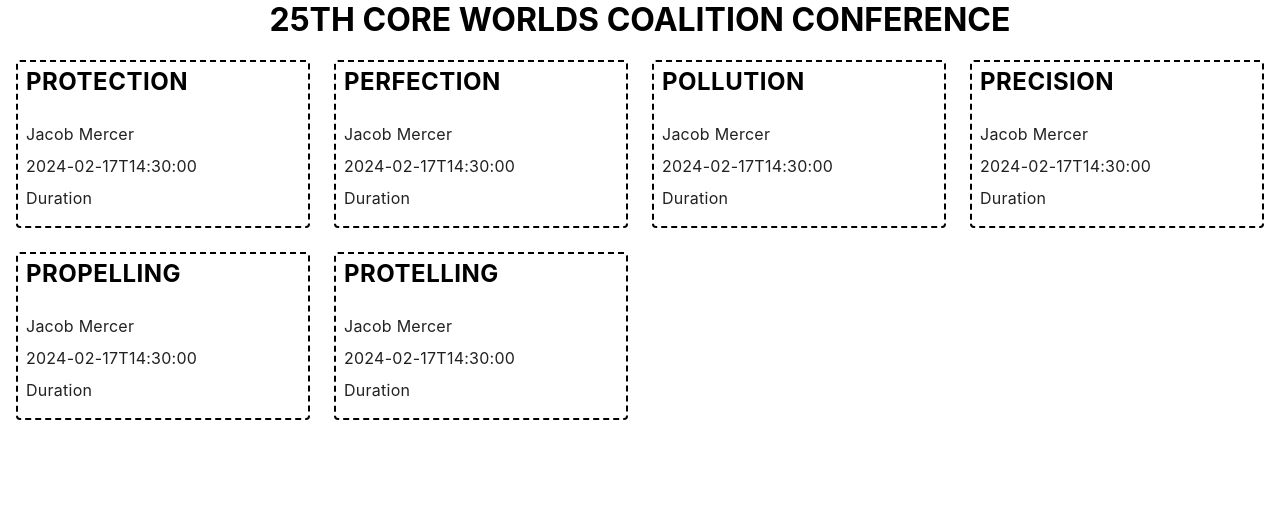
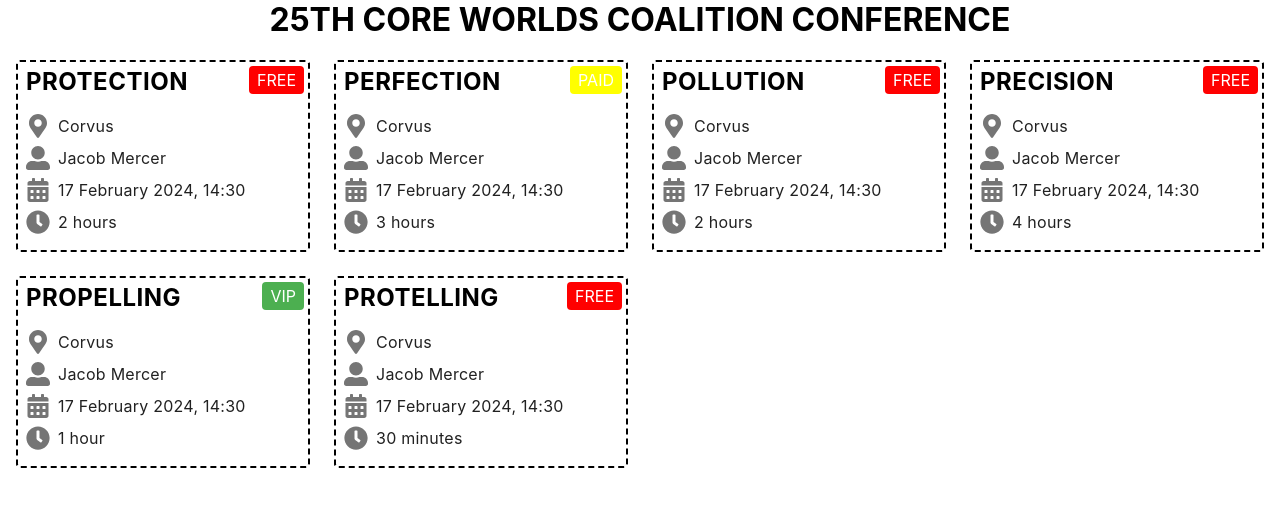
Before and after one commit to Allovallo/react-act-2.1, a React (Create React App) app: page / in a window 1280 px wide. Shown: the top 506 px of the page. Built offline with nearby package versions, Linux system fonts and the light colour scheme.

Commit message:
files updated

```diff
--- a/src/components/Event/Event.jsx
+++ b/src/components/Event/Event.jsx
@@ -1,26 +1,32 @@
 import PropTypes from 'prop-types';
+import { FaMapMarkerAlt, FaUserAlt, FaCalendarAlt, FaClock } from 'react-icons/fa';
+import { iconSize } from 'components/constants';
+import { formatEventStart, formatEventDuration } from 'utils';
 import css from './Event.module.css';
 
 export const Event = ({name, location, speaker, type, start, end}) => {
+    const formattedStart = formatEventStart(start);
+    const duration = formatEventDuration(start, end);
     return (
         <div className={css.event}>
-            <h2 className={css.title}>{ name}</h2>
+            <h2 className={css.title}>{name}</h2>
             <p className={css.info}>
-                <i className="icon"></i>
+                <FaMapMarkerAlt className={css.icon} size={iconSize.md}/>
                 {location}
             </p>
             <p className={css.info}>
-                <i className="icon"></i>
+                <FaUserAlt className={css.icon} size={iconSize.md}/>
                 {speaker}
             </p>
             <p className={css.info}>
-                <i className="icon"></i>
-                {start}
+                <FaCalendarAlt className={css.icon} size={iconSize.md}/>
+                {formattedStart}
             </p>
             <p className={css.info}>
-                <i className="icon"></i>
-                Duration
+                <FaClock className={css.icon} size={iconSize.md}/>
+                {duration}
             </p>
+            <span className={`${css.chip} ${css[type]}`}>{type}</span>
         </div>
     );
 }
--- a/src/components/Event/Event.module.css
+++ b/src/components/Event/Event.module.css
@@ -44,13 +44,13 @@
 }
 
 .free {
-    color: var(--color-red);
+    background-color: var(--color-red);
 }
 
 .paid {
-    color: var(--color-yellow);
+    background-color: var(--color-yellow);
 }
 
 .vip {
-    color: var(--color-green);
+    background-color: var(--color-green);
 }
--- a/src/components/EventBoard/EventBoard.jsx
+++ b/src/components/EventBoard/EventBoard.jsx
@@ -3,14 +3,13 @@
 import css from './EventBoard.module.css';
 
 export const EventBoard = ({ events }) => {
-    console.log(events);
     return (
         <div className={css.eventBoard}>
             {events.map(({name, location, speaker, type, time}) =>
                 <Event
                     key={name}
                     name={name}
-                    locaion={location}
+                    location={location}
                     speaker={speaker}
                     type={type}
                     start={time.start}
@@ -28,10 +27,10 @@
             location: PropTypes.string.isRequired,
             speaker: PropTypes.string.isRequired,
             type: PropTypes.string.isRequired,
-            time: {
+            time: PropTypes.exact({
                 start: PropTypes.string.isRequired,
                 end: PropTypes.string.isRequired,
-            },
+            }),
         }),
     ),
 };
--- /dev/null
+++ b/src/components/constants/iconSize.js
@@ -0,0 +1,5 @@
+export const iconSize = Object.freeze({
+  sm: 16,
+  md: 24,
+  lg: 32,
+});
--- /dev/null
+++ b/src/components/constants/index.js
@@ -0,0 +1,2 @@
+export * from './iconSize.js';
+export * from './theme.js';
--- a/src/index.css
+++ b/src/index.css
@@ -5,6 +5,8 @@
   --color-blue: #2196f3;
   --color-primary-text: #212121;
   --color-secondary-text: #757575;
+  --color-red: red;
+  --color-yellow: yellow;
 }
 
 * {
--- a/src/upcoming-events.json
+++ b/src/upcoming-events.json
@@ -15,7 +15,7 @@
     "type": "paid",
     "time": {
         "start": "2024-02-17T14:30:00",
-        "end": "2024-02-17T16:30:00"
+        "end": "2024-02-17T17:30:00"
     }
 },
 {
@@ -25,7 +25,7 @@
     "type": "free",
     "time": {
         "start": "2024-02-17T14:30:00",
-        "end": "2024-02-17T16:30:00"
+        "end": "2024-02-17T16:00:00"
     }
 },
 {
@@ -35,7 +35,7 @@
     "type": "free",
     "time": {
         "start": "2024-02-17T14:30:00",
-        "end": "2024-02-17T16:30:00"
+        "end": "2024-02-17T18:30:00"
     }
 },
 {
@@ -45,7 +45,7 @@
     "type": "vip",
     "time": {
         "start": "2024-02-17T14:30:00",
-        "end": "2024-02-17T16:30:00"
+        "end": "2024-02-17T15:30:00"
     }
 },
 {
@@ -55,7 +55,7 @@
     "type": "free",
     "time": {
         "start": "2024-02-17T14:30:00",
-        "end": "2024-02-17T16:30:00"
+        "end": "2024-02-17T15:00:00"
     }
 }
 ]
--- /dev/null
+++ b/src/utils/formatEventDuration.js
@@ -0,0 +1,5 @@
+import { formatDistanceStrict } from 'date-fns';
+
+export const formatEventDuration = (start, end) => {
+  return formatDistanceStrict(Date.parse(start), Date.parse(end));
+};
--- /dev/null
+++ b/src/utils/formatEventStart.js
@@ -0,0 +1,5 @@
+import { format } from 'date-fns';
+
+export const formatEventStart = start => {
+  return format(Date.parse(start), 'dd MMMM yyyy, HH:mm');
+};
--- /dev/null
+++ b/src/utils/index.js
@@ -0,0 +1,2 @@
+export * from './formatEventStart';
+export * from './formatEventDuration';
```
Also changed, not shown: src/setupTests.js (deleted, +0 -5 lines), src/components/constants/theme.js (added).
